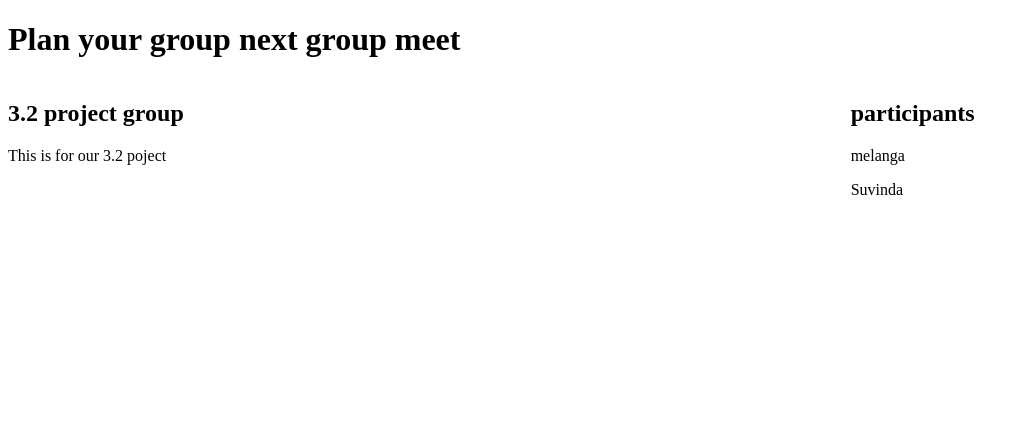
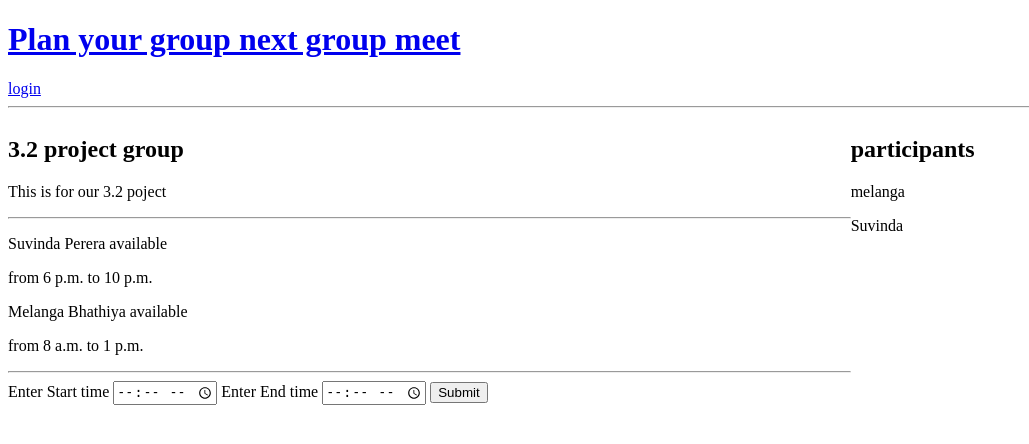
Before and after one commit to melanga/GroupMeetPlanner, a Django app: page /group/1/ in a window 1280 px wide. Shown: the top 444 px of the page, without its empty margins (0-1029 px from the left). Run offline with Django 4.2, Linux system fonts and the light colour scheme; data comes from the database, SQL or seed files in the repository; both versions use the stored data as it was after the commit.

Commit message:
user authentication and registration is added

```diff
--- a/base/templates/base/group_page.html
+++ b/base/templates/base/group_page.html
@@ -11,6 +11,29 @@
     <div>
         <h2>{{ group.name }}</h2>
         <p>{{ group.description }}</p>
+        <hr>
+        {% for time_slot in time_slots %}
+            <div>
+                <p>{{ time_slot.user.name }} available </p>
+                <p>from {{ time_slot.start_time }} to {{ time_slot.end_time }}</p>
+                {% if request.user == time_slot.user %}
+                <a href="{% url 'delete-time' time_slot.id %}">delete</a>
+                {% endif %}
+            </div>
+        {% endfor %}
+        <hr>
+        <div>
+            <form method="POST" action="">
+                {% csrf_token %}
+                <label>Enter Start time
+                    <input type="time" name="start_time" >
+                </label>
+                <label>Enter End time
+                    <input type="time" name="end_time" >
+                </label>
+                <input type="submit">
+            </form>
+        </div>
     </div>
     <div>
         <h2>participants</h2>
--- a/base/urls.py
+++ b/base/urls.py
@@ -5,4 +5,8 @@ from . import views
 urlpatterns = [
     path('', views.home_page, name="home"),
     path('group/<int:pk>/', views.group_page, name="group"),
+    path('delete-time/<int:pk>', views.delete_time, name="delete-time"),
+    path('login', views.login_page, name="login-page"),
+    path('logout', views.logout_user, name="logout"),
+    path('register', views.register_user, name="register-page"),
 ]
--- a/base/views.py
+++ b/base/views.py
@@ -1,17 +1,82 @@
-from django.shortcuts import render
-from .models import Group
+from django.contrib.auth import authenticate, login, logout
+from django.contrib.auth.decorators import login_required
+from django.db.models import Q
+from django.shortcuts import render, redirect
+from django.contrib import messages
+
+from .forms import ModifiedUserCreationForm
+from .models import Group, Time, User
 
 
 def home_page(request):
-    groups = Group.objects.all()
+    groups = {}
+    if request.user.is_authenticated:
+        groups = Group.objects.filter(
+            Q(members=request.user)
+        )
     return render(request, 'base/home.html', {"groups": groups})
 
 
 def group_page(request, pk):
-    groups = Group.objects.all()
-    selected_group = {}
-    participants = []
-    for group in groups:
-        if group.id == pk:
-            selected_group = group
-    return render(request, 'base/group_page.html', {'group': selected_group})
+    group = Group.objects.get(id=pk)
+    time_slots = group.time_set.all()
+    if request.method == "POST":
+        time = Time.objects.create(
+            start_time=request.POST.get('start_time'),
+            end_time=request.POST.get('end_time'),
+            user=request.user,
+            group=group
+        )
+        group.members.add(request.user)
+        return redirect('group', pk=group.id)
+    return render(request, 'base/group_page.html', {'group': group, 'time_slots': time_slots})
+
+
+@login_required(login_url='login')
+def delete_time(request, pk):
+    time = Time.objects.get(id=pk)
+    time.delete()
+    return redirect('group', pk=time.group.id)
+
+
+def login_page(request):
+    if request.user.is_authenticated:
+        return redirect('home')
+
+    if request.method == "POST":
+        username = request.POST.get('username').lower()
+        password = request.POST.get('password')
+        try:
+            user = User.objects.get(username=username)
+        except:
+            messages.error(request, "username doesn't exist")
+
+        user = authenticate(request, username=username, password=password)
+
+        if user is not None:
+            login(request, user)
+            return redirect('home')
+        else:
+            messages.error(request, "enter correct password")
+
+    return render(request, 'base/login.html')
+
+
+def register_user(request):
+    form = ModifiedUserCreationForm()
+    if request.method == "POST":
+        form = ModifiedUserCreationForm(request.POST)
+        if form.is_valid():
+            user = form.save(commit=False)
+            user.username = user.username.lower()
+            user.save()
+            login(request, user)
+            return redirect('home')
+        else:
+            messages.error(request, 'An error occurred during registration')
+    return render(request, 'base/register.html', {'register_form': form})
+
+
+def logout_user(request):
+    logout(request)
+    return redirect('home')
--- a/templates/main.html
+++ b/templates/main.html
@@ -5,7 +5,16 @@
     <title>Plan your group next group meet</title>
 </head>
 <body>
-<h1>Plan your group next group meet</h1>
+<a href="{% url 'home' %}">
+    <h1>Plan your group next group meet</h1>
+</a>
+{% if request.user.is_authenticated %}
+    <a href="{% url 'logout' %}">logout</a>
+    <small>{{ request.user.name }}</small>
+{% else %}
+<a href="{% url 'login-page' %}">login</a>
+{% endif %}
+<hr>
 {% block content %}
 {% endblock content %}
 </body>
```
Also changed, not shown: base/forms.py (added, +22 -0 lines), base/templates/base/login.html (added, +17 -0 lines), base/templates/base/register.html (added, +15 -0 lines), db.sqlite3.
